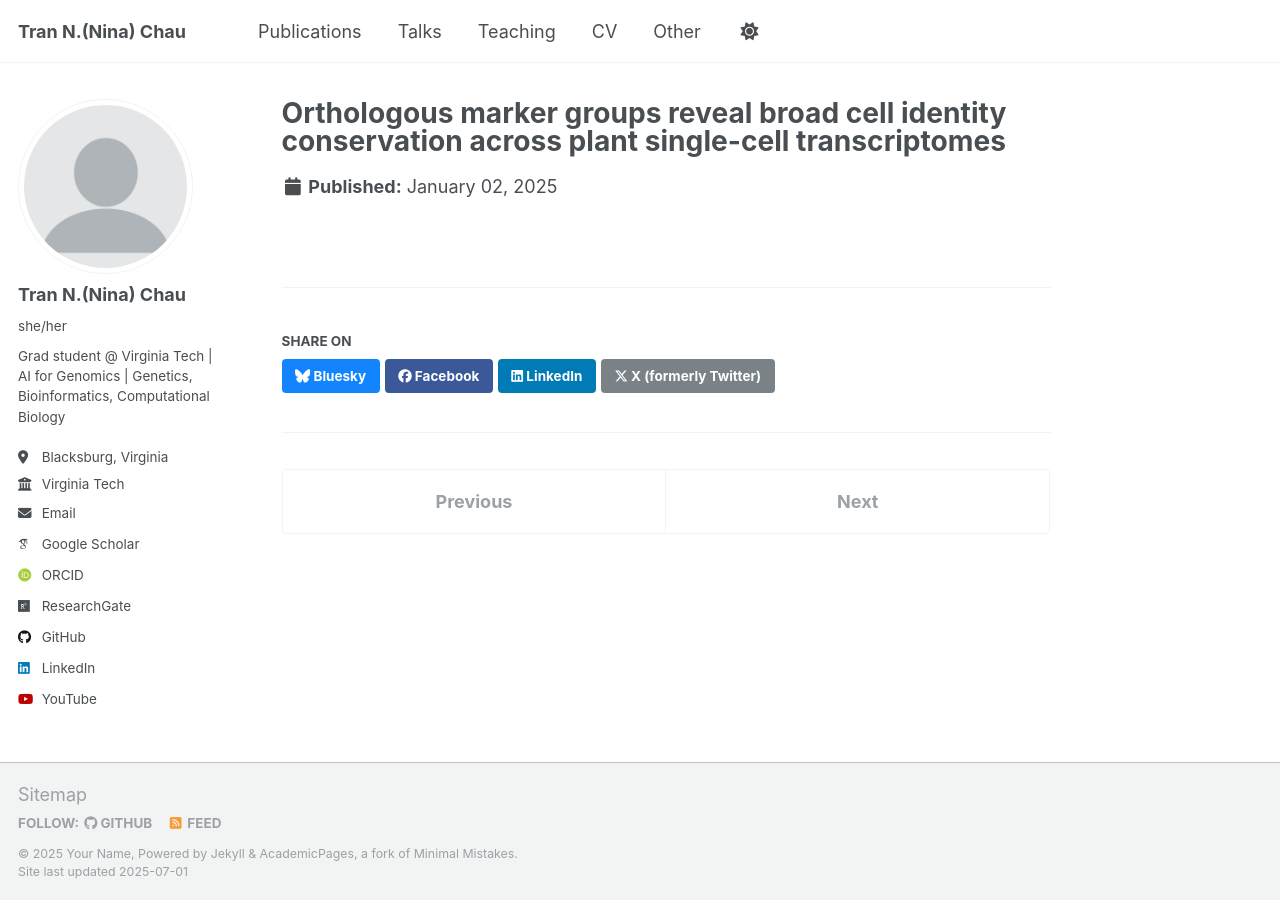
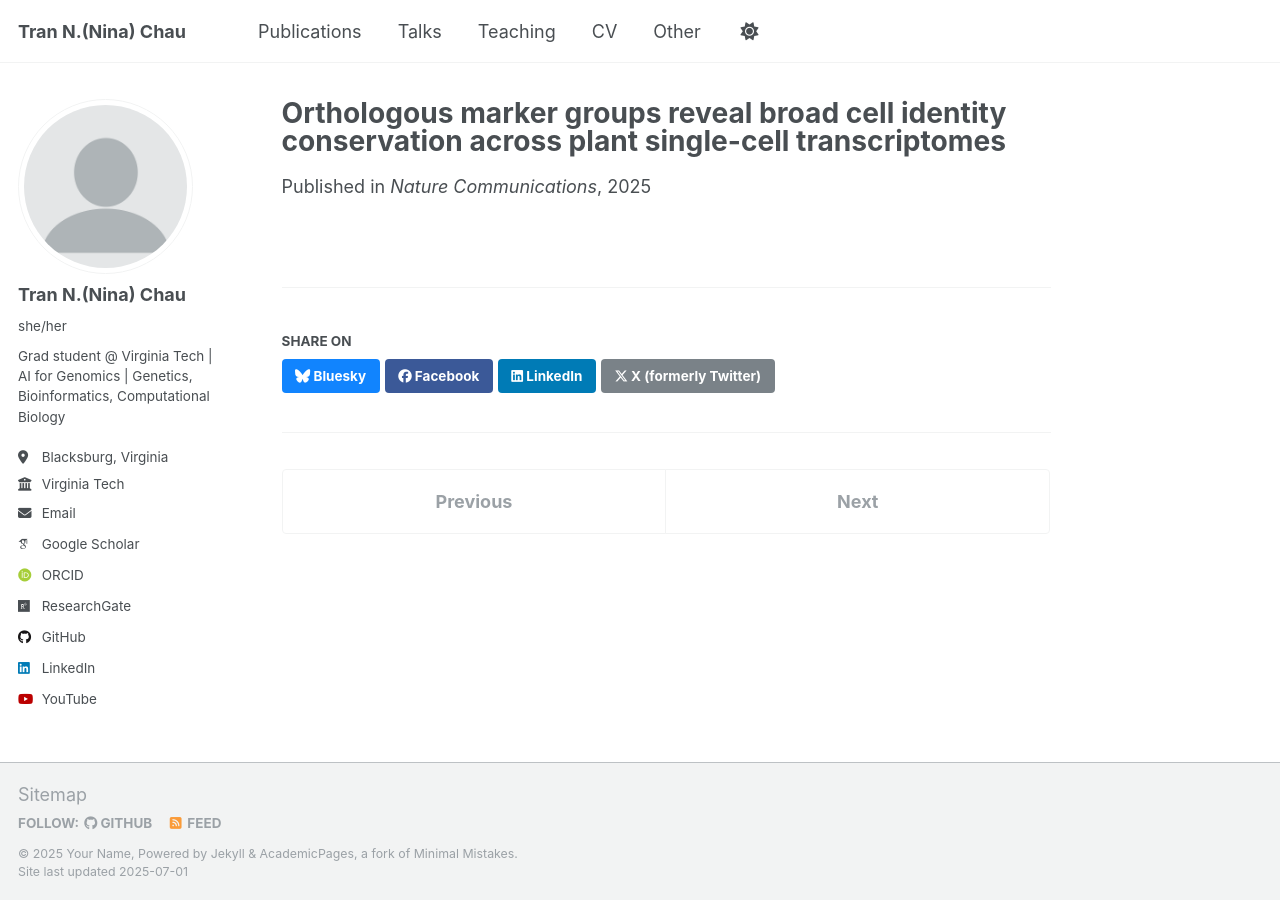
Before and after one commit to ct-tranchau/ct-tranchau.github.io, a Jekyll site: the page built from _publications/orthologous-marker-groups.md, in a window 1280 px wide. Built offline with Jekyll 4.4.1, drawn with Linux system fonts in a browser that asks for light colours; some web fonts are replaced; a script that is not in the unit is left out; part of the change alters nothing that is shown.

Commit message:
Update orthologous-marker-groups.md

```diff
--- a/_publications/orthologous-marker-groups.md
+++ b/_publications/orthologous-marker-groups.md
@@ -1,10 +1,10 @@
 ---
 title: "Orthologous marker groups reveal broad cell identity conservation across plant single-cell transcriptomes"
 collection: publications
-permalink: /publications/orthologous-marker-groups
+category: manuscripts
+permalink: /publication/orthologous-marker-groups
 excerpt: "This paper introduces Orthologous Marker Gene Groups (OMGs), a computational method that enables accurate cell-type identification and cross-species comparison in plant single-cell RNA-seq datasets without requiring data integration, revealing broad cell identity conservation across 15 diverse plant species."
 date: 2025-01-02
-authors: "Tran N Chau, Prakash Raj Timilsena, Sai Pavan Bathala, Sanchari Kundu, Bastiaan OR Bargmann, Song Li"
-publication: "Nature Communications"
-doi: "https://www.nature.com/articles/s41467-024-55755-0"
+venue: "Nature Communications"
+paperurl: "https://www.nature.com/articles/s41467-024-55755-0"
 ---
```
